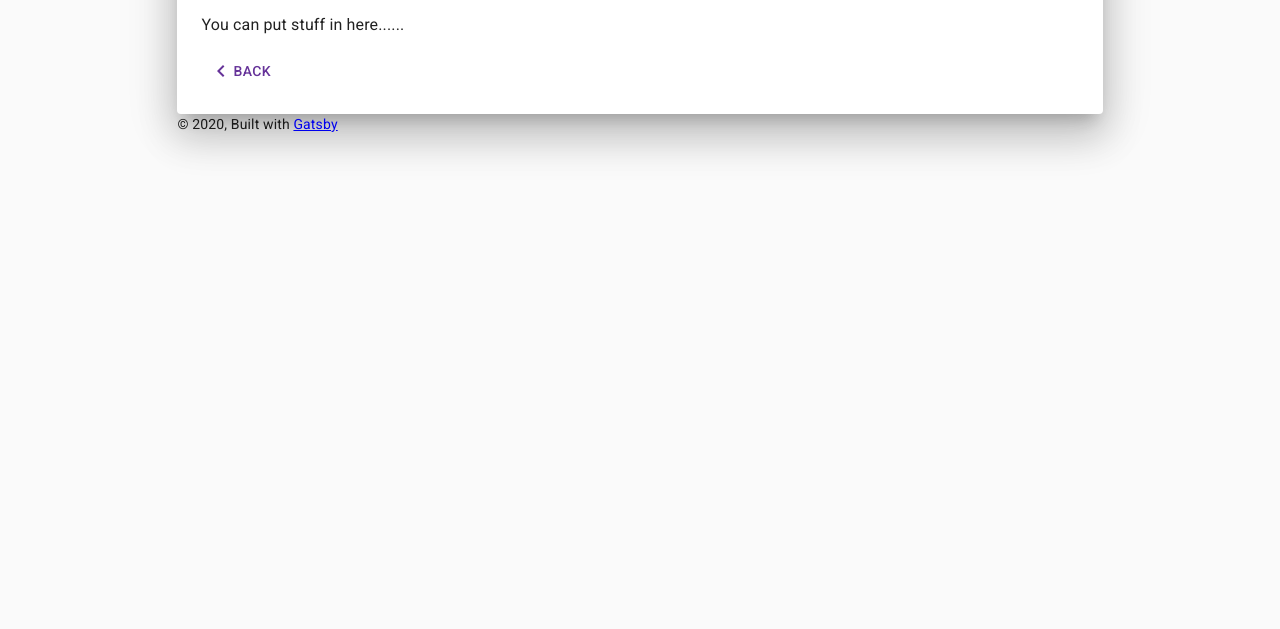
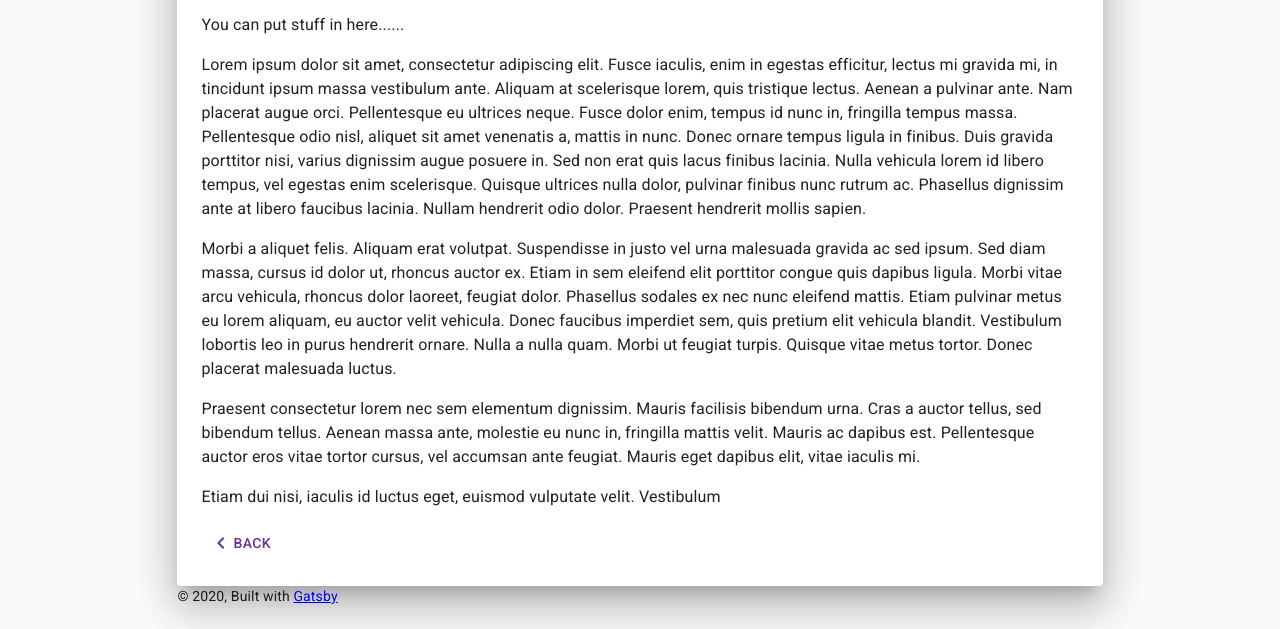
Before and after one commit to jacklansing/wip-mui-netlifycms, a Gatsby site: page /2020-07-23-this-is-my-new-post/ in a window 1280 px wide. Shown: the part 184-813 px from the top of the page. Built offline with nearby package versions, Linux system fonts and the light colour scheme; Gatsby itself is replaced by a stand-in of ours.

Commit message:
Update Post “2020-07-23-this-is-my-new-post”

```diff
--- a/content/posts/2020-07-23-this-is-my-new-post.md
+++ b/content/posts/2020-07-23-this-is-my-new-post.md
@@ -4,3 +4,11 @@ author: USFSC
 date: 2020-07-23T18:51:53.185Z
 ---
 You can put stuff in here......
+
+Lorem ipsum dolor sit amet, consectetur adipiscing elit. Fusce iaculis, enim in egestas efficitur, lectus mi gravida mi, in tincidunt ipsum massa vestibulum ante. Aliquam at scelerisque lorem, quis tristique lectus. Aenean a pulvinar ante. Nam placerat augue orci. Pellentesque eu ultrices neque. Fusce dolor enim, tempus id nunc in, fringilla tempus massa. Pellentesque odio nisl, aliquet sit amet venenatis a, mattis in nunc. Donec ornare tempus ligula in finibus. Duis gravida porttitor nisi, varius dignissim augue posuere in. Sed non erat quis lacus finibus lacinia. Nulla vehicula lorem id libero tempus, vel egestas enim scelerisque. Quisque ultrices nulla dolor, pulvinar finibus nunc rutrum ac. Phasellus dignissim ante at libero faucibus lacinia. Nullam hendrerit odio dolor. Praesent hendrerit mollis sapien.
+
+Morbi a aliquet felis. Aliquam erat volutpat. Suspendisse in justo vel urna malesuada gravida ac sed ipsum. Sed diam massa, cursus id dolor ut, rhoncus auctor ex. Etiam in sem eleifend elit porttitor congue quis dapibus ligula. Morbi vitae arcu vehicula, rhoncus dolor laoreet, feugiat dolor. Phasellus sodales ex nec nunc eleifend mattis. Etiam pulvinar metus eu lorem aliquam, eu auctor velit vehicula. Donec faucibus imperdiet sem, quis pretium elit vehicula blandit. Vestibulum lobortis leo in purus hendrerit ornare. Nulla a nulla quam. Morbi ut feugiat turpis. Quisque vitae metus tortor. Donec placerat malesuada luctus.
+
+Praesent consectetur lorem nec sem elementum dignissim. Mauris facilisis bibendum urna. Cras a auctor tellus, sed bibendum tellus. Aenean massa ante, molestie eu nunc in, fringilla mattis velit. Mauris ac dapibus est. Pellentesque auctor eros vitae tortor cursus, vel accumsan ante feugiat. Mauris eget dapibus elit, vitae iaculis mi.
+
+Etiam dui nisi, iaculis id luctus eget, euismod vulputate velit. Vestibulum
```
